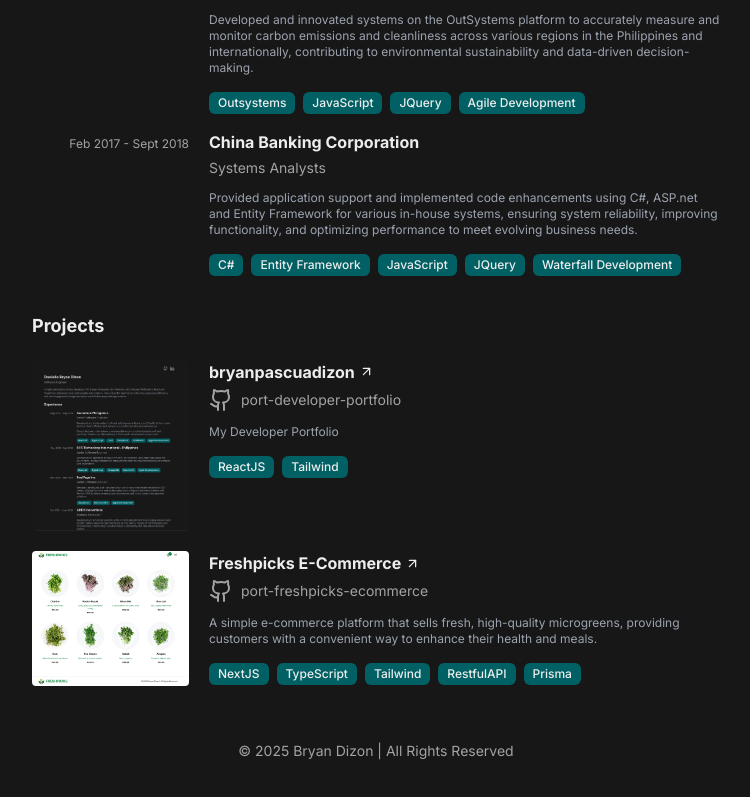
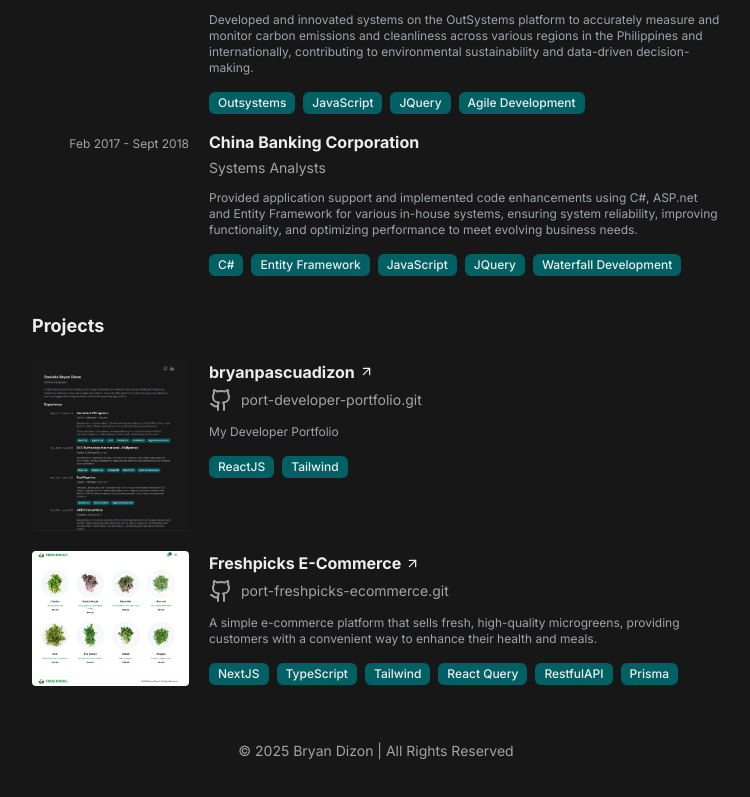
Before and after one commit to bryanpascuadizon/port-developer-portfolio, a Next.js app: page / in a window 1280 px wide. Shown: the part 861-1658 px from the top of the page, without its empty margins (264-1014 px from the left). Built offline with nearby package versions, Linux system fonts and the light colour scheme.

Commit message:
improve animations

```diff
--- a/sample-data.ts
+++ b/sample-data.ts
@@ -82,7 +82,7 @@
       image: "/images/projects/portfolio.png",
       website: "https://bryanpascuadizon.vercel.app/",
       github: "https://github.com/bryanpascuadizon/port-developer-portfolio",
-      repositoryName: "port-developer-portfolio",
+      repositoryName: "port-developer-portfolio.git",
       skills: ["ReactJS", "Tailwind"],
     },
     {
@@ -92,8 +92,15 @@
       image: "/images/projects/freshpicks.png",
       website: "https://port-freshpicks-ecommerce.vercel.app/sign-in",
       github: "https://github.com/bryanpascuadizon/port-freshpicks-ecommerce",
-      repositoryName: "port-freshpicks-ecommerce",
-      skills: ["NextJS", "TypeScript", "Tailwind", "RestfulAPI", "Prisma"],
+      repositoryName: "port-freshpicks-ecommerce.git",
+      skills: [
+        "NextJS",
+        "TypeScript",
+        "Tailwind",
+        "React Query",
+        "RestfulAPI",
+        "Prisma",
+      ],
     },
   ],
 };
```
Also changed, not shown: assets/styles/global.css (+0 -21 lines).
